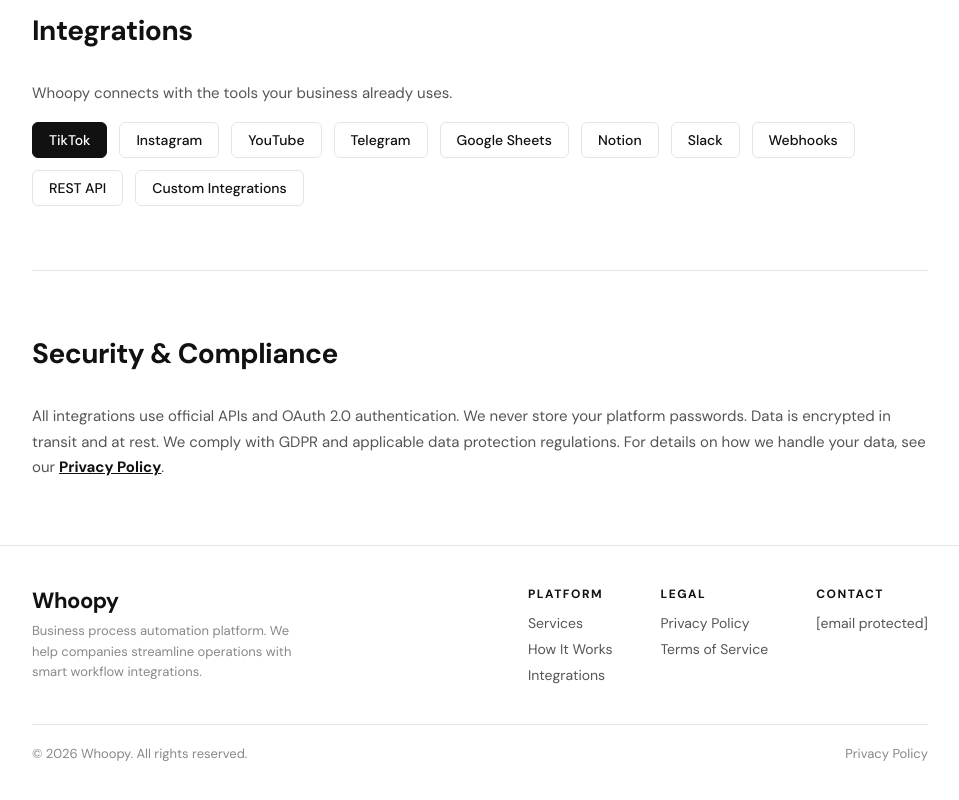
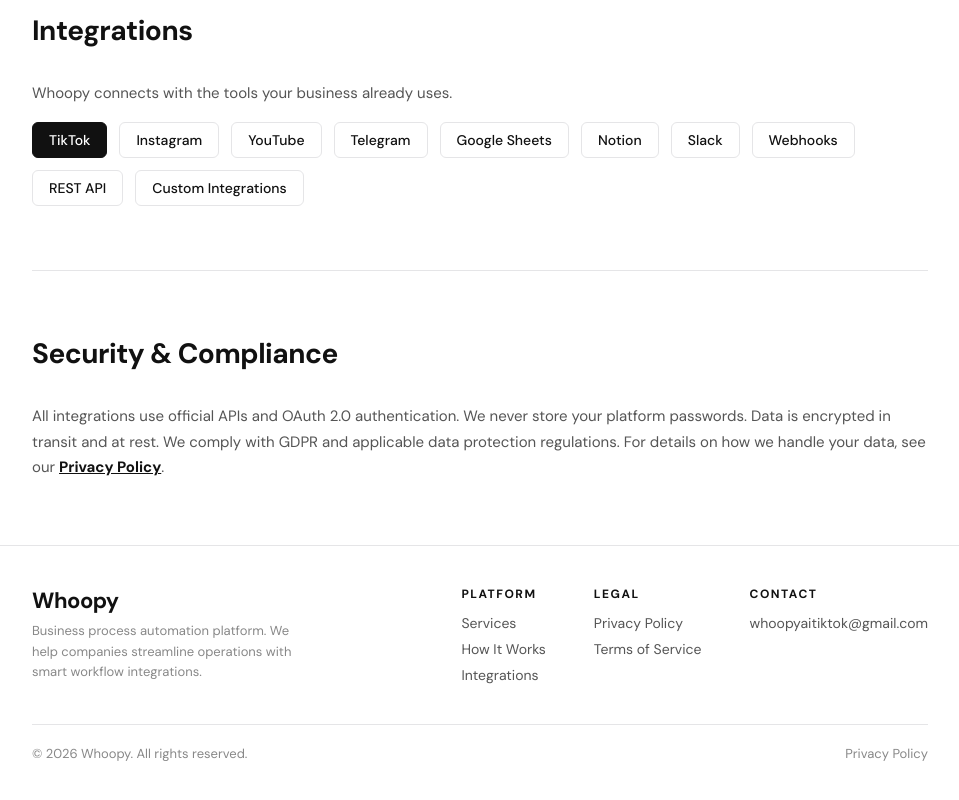
Before and after one commit to alexsmith39djdidn/Whoopy-land, a plain HTML site: page index.html in a window 1280 px wide. Shown: the part 1645-2445 px from the top of the page, without its empty margins (160-1119 px from the left). Drawn offline with Linux system fonts and the light colour scheme.

Commit message:
Update index.html

```diff
--- a/index.html
+++ b/index.html
@@ -201,7 +201,7 @@
         </div>
         <div>
           <h4>Contact</h4>
-          <a href="/cdn-cgi/l/email-protection#f2818782829d8086b2859a9d9d828bdc8087"><span class="__cf_email__" data-cfemail="2e5d5b5e5e415c5a6e594641415e57005c5b">[email&#160;protected]</span></a>
+          <a href="mailto:whoopyaitiktok@gmail.com">whoopyaitiktok@gmail.com</a>
         </div>
       </div>
     </div>
```
